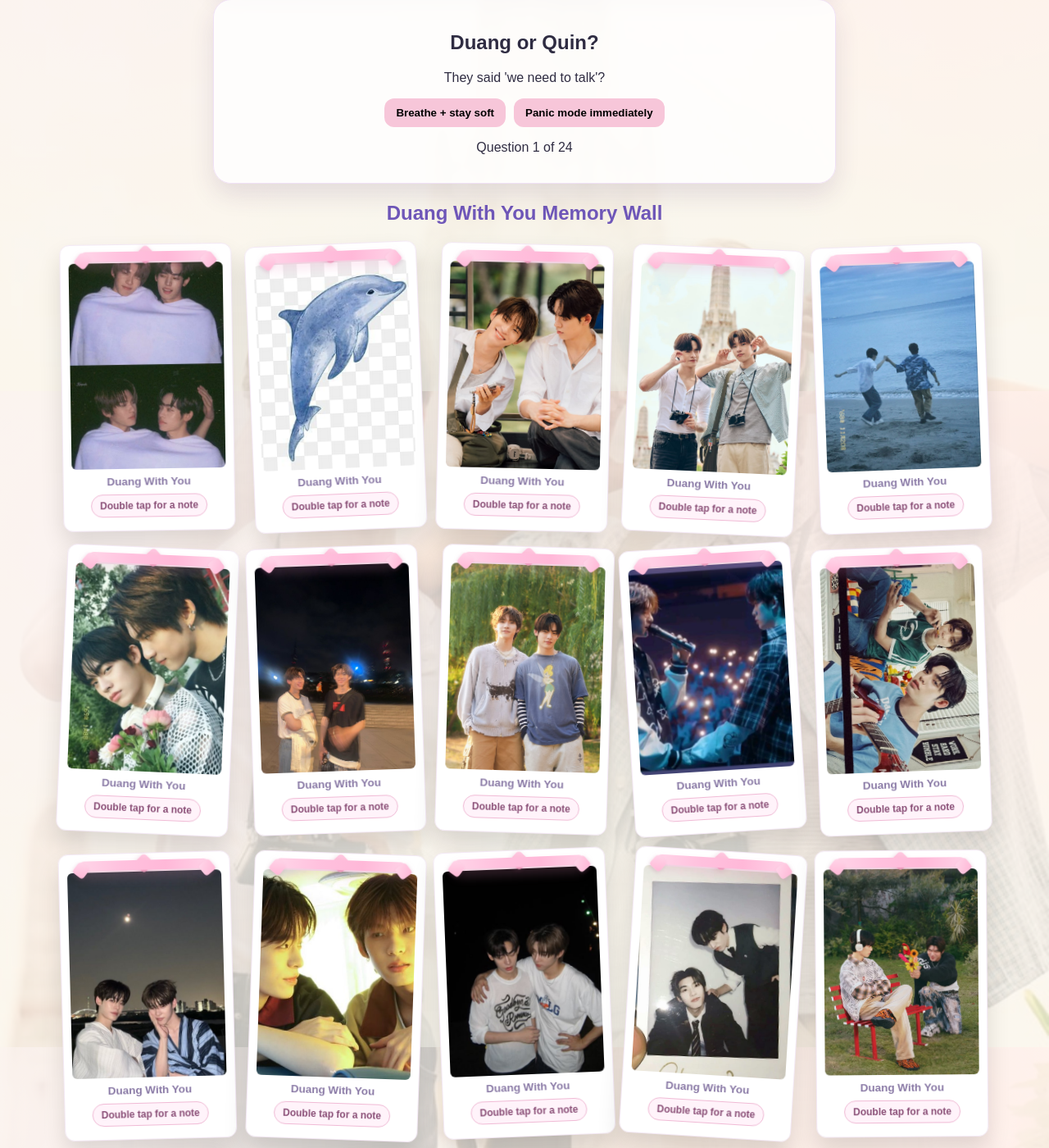
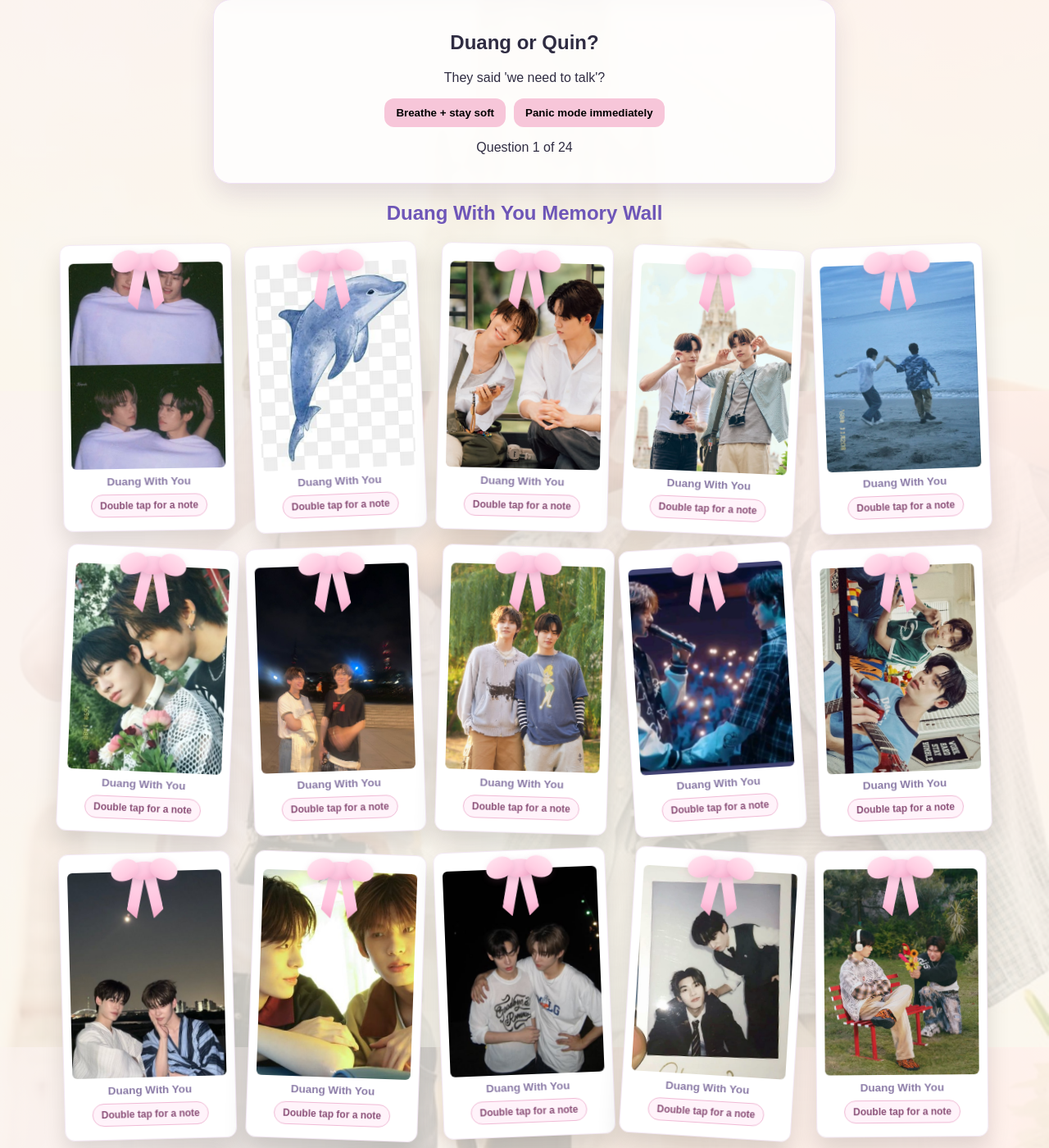
Before and after one commit to kobitaisgoingcrazy/dwyobsessionisreal, a Flask app: page / in a window 1280 px wide. Shown: the part 323-1723 px from the top of the page at 82% size. Run offline with Flask 3, Linux system fonts and the light colour scheme.

Commit message:
make ribbon bows softer pastel style

```diff
--- a/static/style.css
+++ b/static/style.css
@@ -76,45 +76,55 @@ button{
 
 .ribbon{
   position:absolute;
-  top:8px;
+  top:10px;
   left:50%;
+  width:34px;
+  height:22px;
   transform:translateX(-50%);
-  width:76%;
-  height:12px;
-  border-radius:999px;
-  background:linear-gradient(90deg,#ffd5e8,#ffc1de,#ffb8d8,#ffd2e7);
-  box-shadow:0 2px 0 rgba(190,95,141,.2), 0 8px 14px rgba(241,153,194,.25);
+  border-radius:42% 42% 45% 45%;
+  background:linear-gradient(160deg,#ffdcec,#ffc9e1 60%,#f5a8c8);
+  box-shadow:0 3px 8px rgba(174,95,136,.28);
+  z-index:3;
 }
 .ribbon::before,
 .ribbon::after{
   content:"";
   position:absolute;
-  top:3px;
-  width:16px;
-  height:16px;
-  background:linear-gradient(145deg,#ffd6e9,#ffb7d6);
-  border-radius:4px;
-  box-shadow:0 2px 4px rgba(170,92,134,.2);
+  top:-3px;
+  width:34px;
+  height:26px;
+  background:linear-gradient(160deg,#ffe6f1,#ffcde2 65%,#f7b1d0);
+  border-radius:58% 42% 52% 48% / 55% 48% 52% 45%;
+  box-shadow:0 3px 8px rgba(174,95,136,.2);
 }
 .ribbon::before{
-  left:-6px;
-  transform:rotate(38deg);
+  left:-24px;
+  transform:rotate(-14deg);
 }
 .ribbon::after{
-  right:-6px;
-  transform:rotate(-38deg);
+  right:-24px;
+  transform:rotate(14deg) scaleX(-1);
+}
+.photo-card::before,
+.photo-card::after{
+  content:"";
+  position:absolute;
+  top:27px;
+  width:17px;
+  height:52px;
+  background:linear-gradient(180deg,#ffd7e9,#ffc3de 70%,#f4a6c6);
+  box-shadow:0 3px 7px rgba(174,95,136,.2);
+  z-index:2;
 }
 .photo-card::before{
-  content:"";
-  position:absolute;
-  top:3px;
   left:50%;
-  width:18px;
-  height:18px;
-  transform:translateX(-50%) rotate(45deg);
-  border-radius:5px;
-  background:linear-gradient(145deg,#ffcae2,#f9aeca);
-  box-shadow:0 2px 6px rgba(170,80,124,.22);
+  transform:translateX(-118%) rotate(8deg);
+  clip-path:polygon(15% 0,100% 0,78% 100%,0 82%);
+}
+.photo-card::after{
+  left:50%;
+  transform:translateX(18%) rotate(-8deg);
+  clip-path:polygon(0 0,85% 0,100% 82%,22% 100%);
 }
 
 .photo-card img{
```
